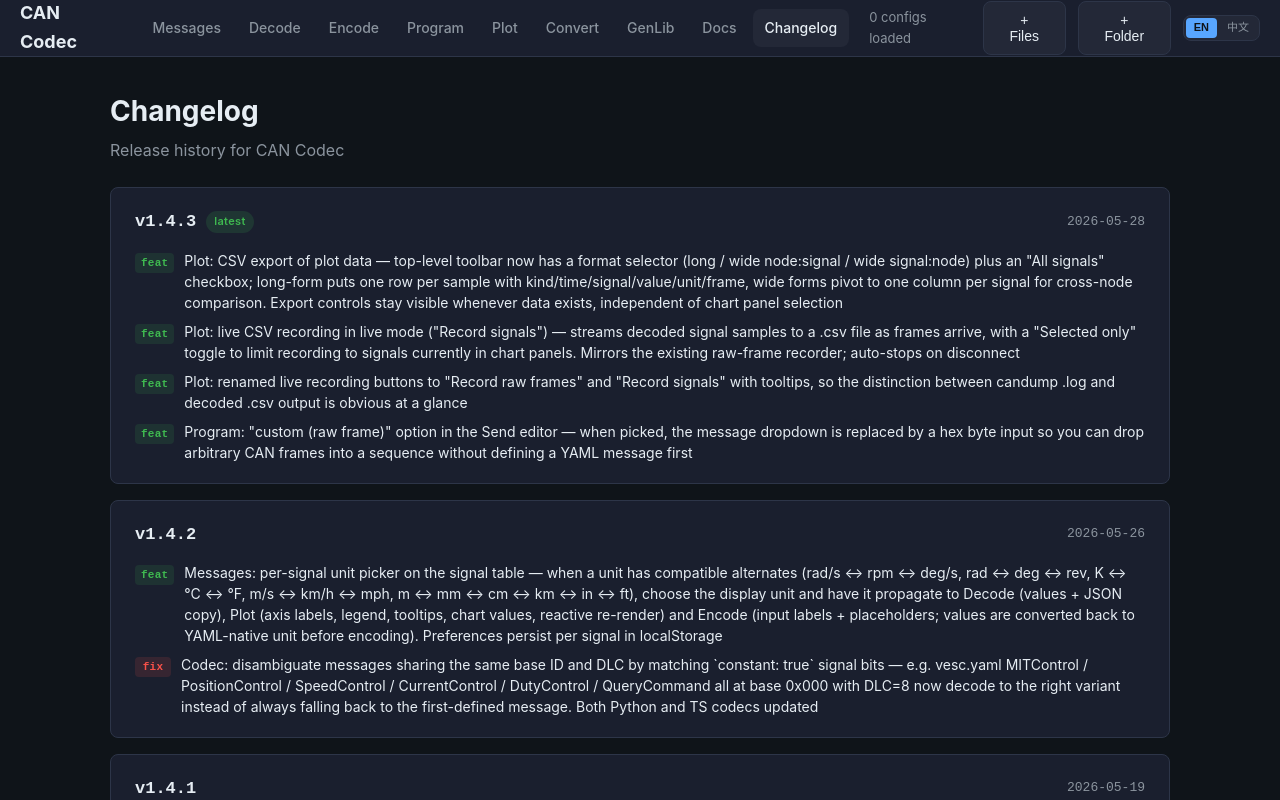
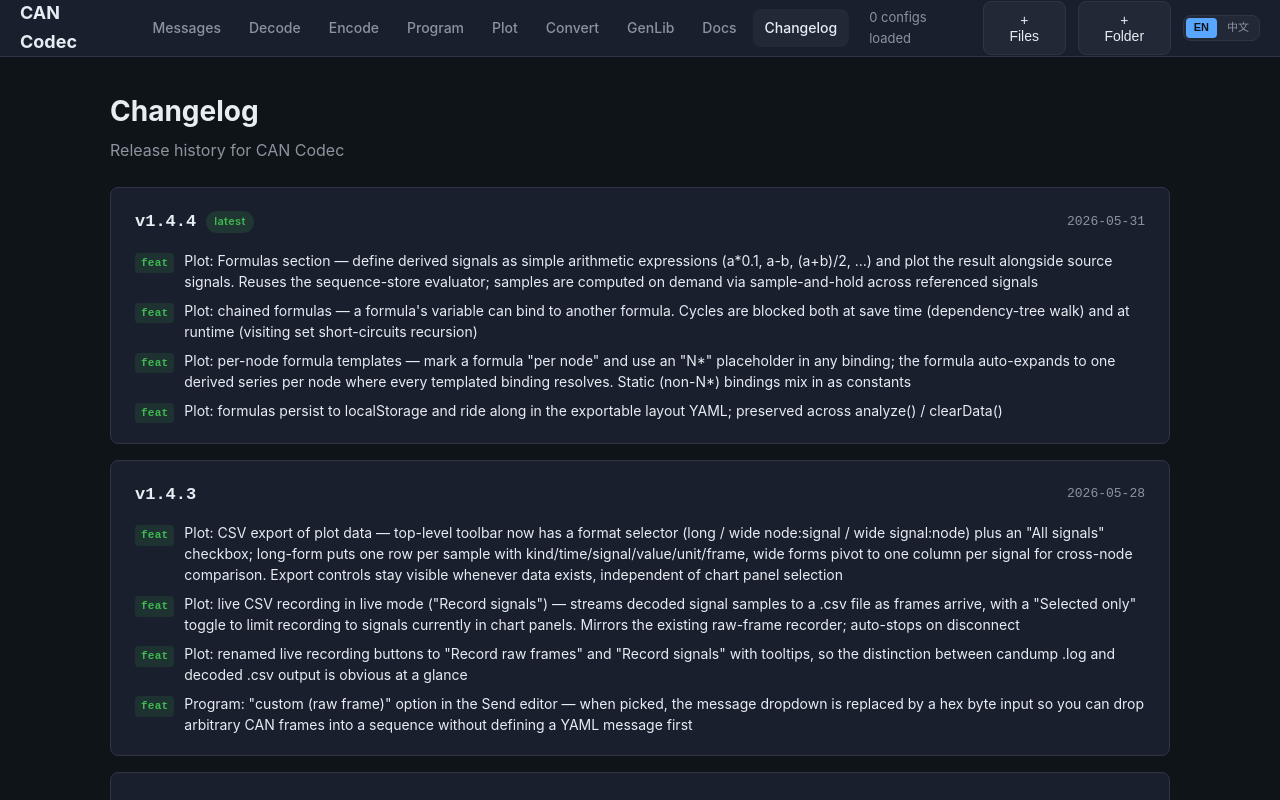
Before and after one commit to LueApp/can-codec, a SvelteKit app in the folder web/: page /changelog in a window 1280 px wide. Shown: the top 800 px of the page. Built offline with nearby package versions, Linux system fonts and the light colour scheme.

Commit message:
docs(changelog): add 1.4.4 entry — plot formulas (derived signals)

```diff
--- a/web/src/routes/changelog/+page.svelte
+++ b/web/src/routes/changelog/+page.svelte
@@ -4,9 +4,30 @@
 
   const versions = [
     {
+      version: '1.4.4',
+      date: '2026-05-31',
+      tag: 'latest',
+      en: {
+        changes: [
+          { type: 'feat', text: 'Plot: Formulas section — define derived signals as simple arithmetic expressions (a*0.1, a-b, (a+b)/2, …) and plot the result alongside source signals. Reuses the sequence-store evaluator; samples are computed on demand via sample-and-hold across referenced signals' },
+          { type: 'feat', text: 'Plot: chained formulas — a formula\'s variable can bind to another formula. Cycles are blocked both at save time (dependency-tree walk) and at runtime (visiting set short-circuits recursion)' },
+          { type: 'feat', text: 'Plot: per-node formula templates — mark a formula "per node" and use an "N*" placeholder in any binding; the formula auto-expands to one derived series per node where every templated binding resolves. Static (non-N*) bindings mix in as constants' },
+          { type: 'feat', text: 'Plot: formulas persist to localStorage and ride along in the exportable layout YAML; preserved across analyze() / clearData()' },
+        ],
+      },
+      zh: {
+        changes: [
+          { type: 'feat', text: 'Plot：新增 Formulas（公式）面板——可用简单算式（a*0.1、a-b、(a+b)/2 等）定义派生信号，与源信号一起绘制。复用 sequence-store 的算式求值器，样本按需通过 sample-and-hold 跨多个引用信号合成' },
+          { type: 'feat', text: 'Plot：公式可链式引用——公式中的变量可以绑定到另一个公式。环依赖在保存时（遍历依赖树）和运行时（visiting 集合短路）均会被拦截' },
+          { type: 'feat', text: 'Plot：公式支持 per-node 模板——勾选"按节点"后可在变量绑定中使用 "N*" 占位符，公式将自动展开为每个可解析节点的派生系列；未带 N* 的绑定作为常量参与计算' },
+          { type: 'feat', text: 'Plot：公式写入 localStorage 持久化，并随图表布局 YAML 一起导出/导入；analyze() / clearData() 期间保留' },
+        ],
+      },
+    },
+    {
       version: '1.4.3',
       date: '2026-05-28',
-      tag: 'latest',
+      tag: null,
       en: {
         changes: [
           { type: 'feat', text: 'Plot: CSV export of plot data — top-level toolbar now has a format selector (long / wide node:signal / wide signal:node) plus an "All signals" checkbox; long-form puts one row per sample with kind/time/signal/value/unit/frame, wide forms pivot to one column per signal for cross-node comparison. Export controls stay visible whenever data exists, independent of chart panel selection' },
```
